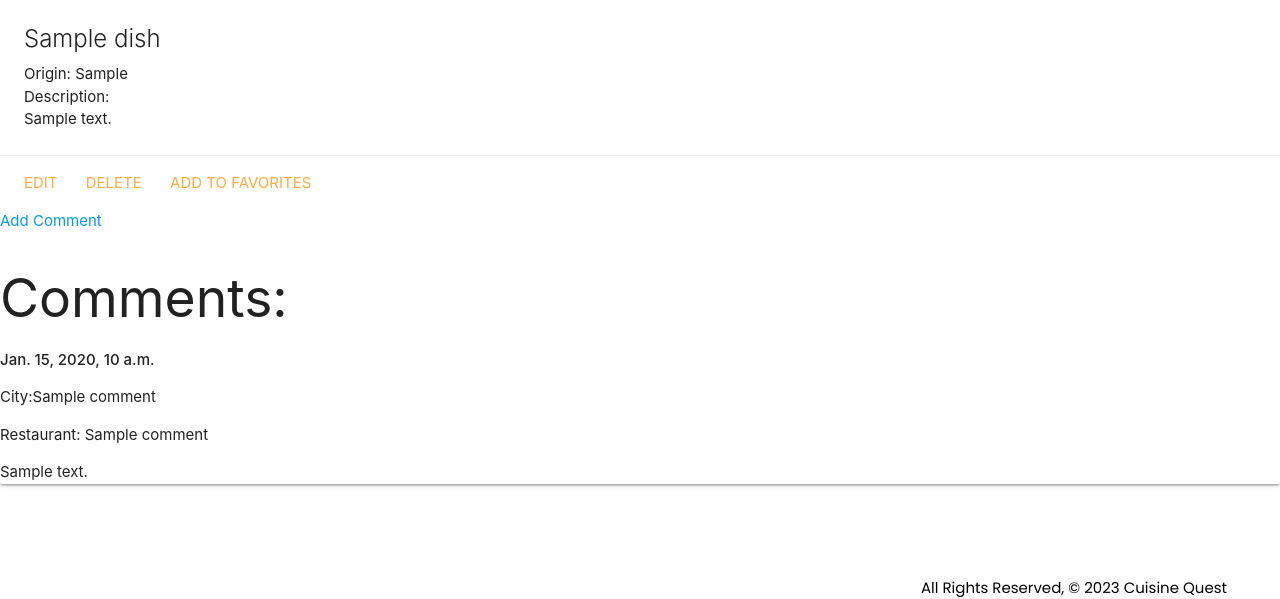
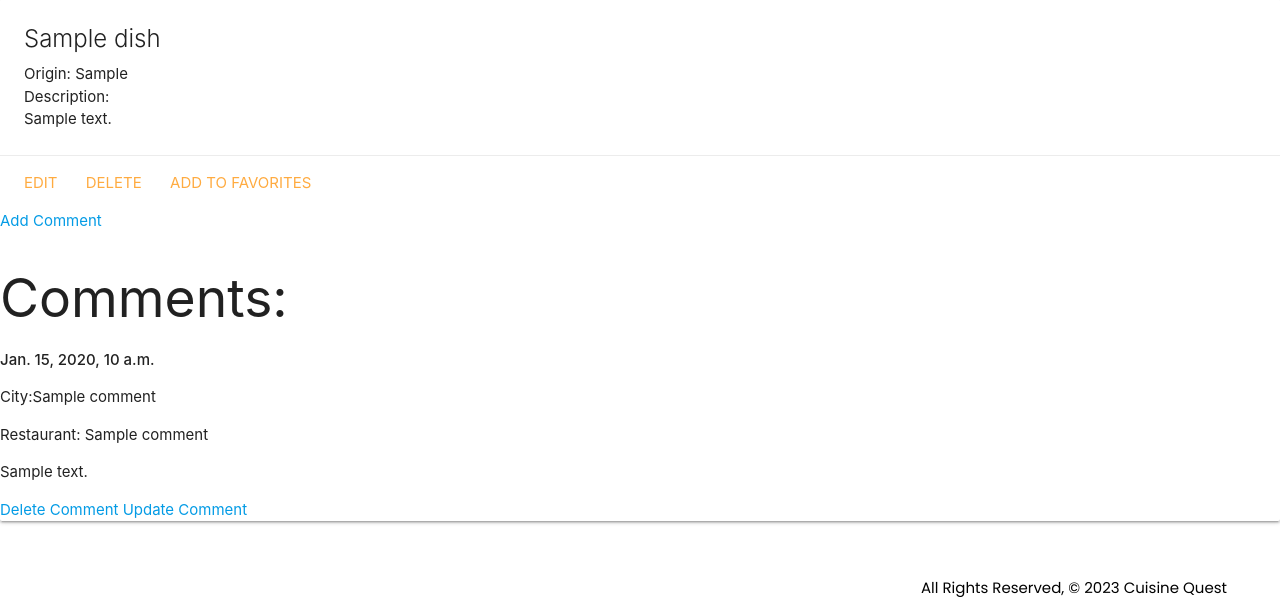
Before and after one commit to andrewsegovia00/CuisineQuest, a Django app: page /dishes/1 in a window 1280 px wide. Shown: the part 201-800 px from the top of the page. Run offline with Django 4.2, Linux system fonts and the light colour scheme; tables that the repository leaves empty hold one stand-in row (values such as "Sample post").

Commit message:
fixed bug, update screen displaying

```diff
--- a/main_app/templates/dishes/detail.html
+++ b/main_app/templates/dishes/detail.html
@@ -32,14 +32,15 @@
       <p>
         {{ comment.body }}
       </p>
-      {% if user.is_authenticated and user == comment.user_profile.user %}
-      <a href="{% url 'comment_delete' comment.pk %}">Delete</a>
-      {% endif %}
+      <!-- {% if user.is_authenticated and user == comment.user_profile.user %} -->
+      <!-- {% endif %} -->
     </div>
+    <a href="{% url 'comment_delete' comment.pk %}">Delete Comment</a>
+    <a href="{% url 'comment_update' comment.pk %}">Update Comment</a>
       {% endfor %}
 
+      {% endif %}
 
-      {% endif %}
     </div>
 
     {% endblock %}
--- a/main_app/views.py
+++ b/main_app/views.py
@@ -134,7 +134,7 @@ def comment_detail(request, food_id):
 
 class CommentUpdateView(UpdateView):
     model = Comment
-    fields = ['city_name', 'restarant_name', 'body']
+    fields = ['city_name', 'restaurant_name', 'body']
 
 
 class CommentDeleteView(DeleteView):
```
Also changed, not shown: main_app/templates/main_app/comment_form.html (+0 -21 lines).
